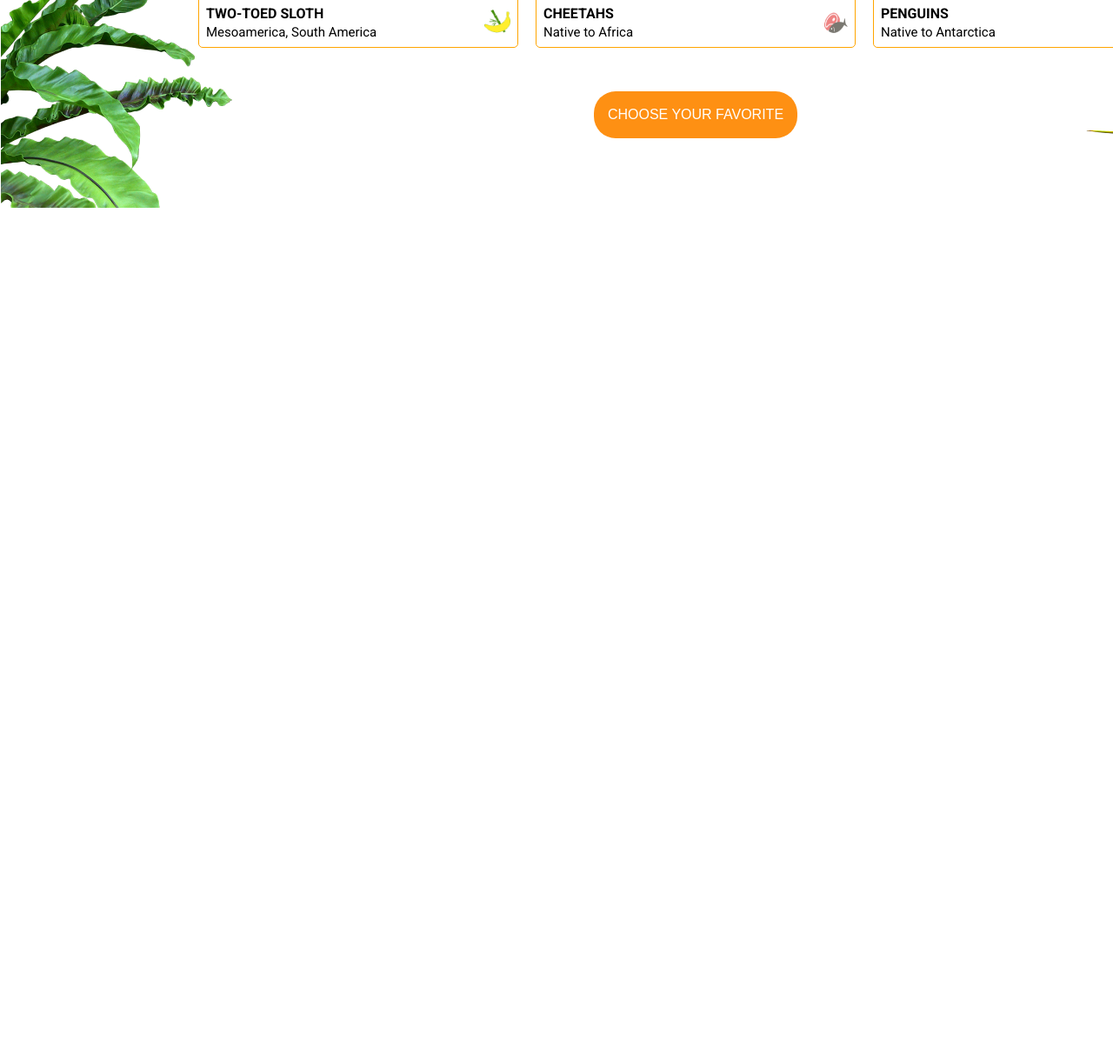
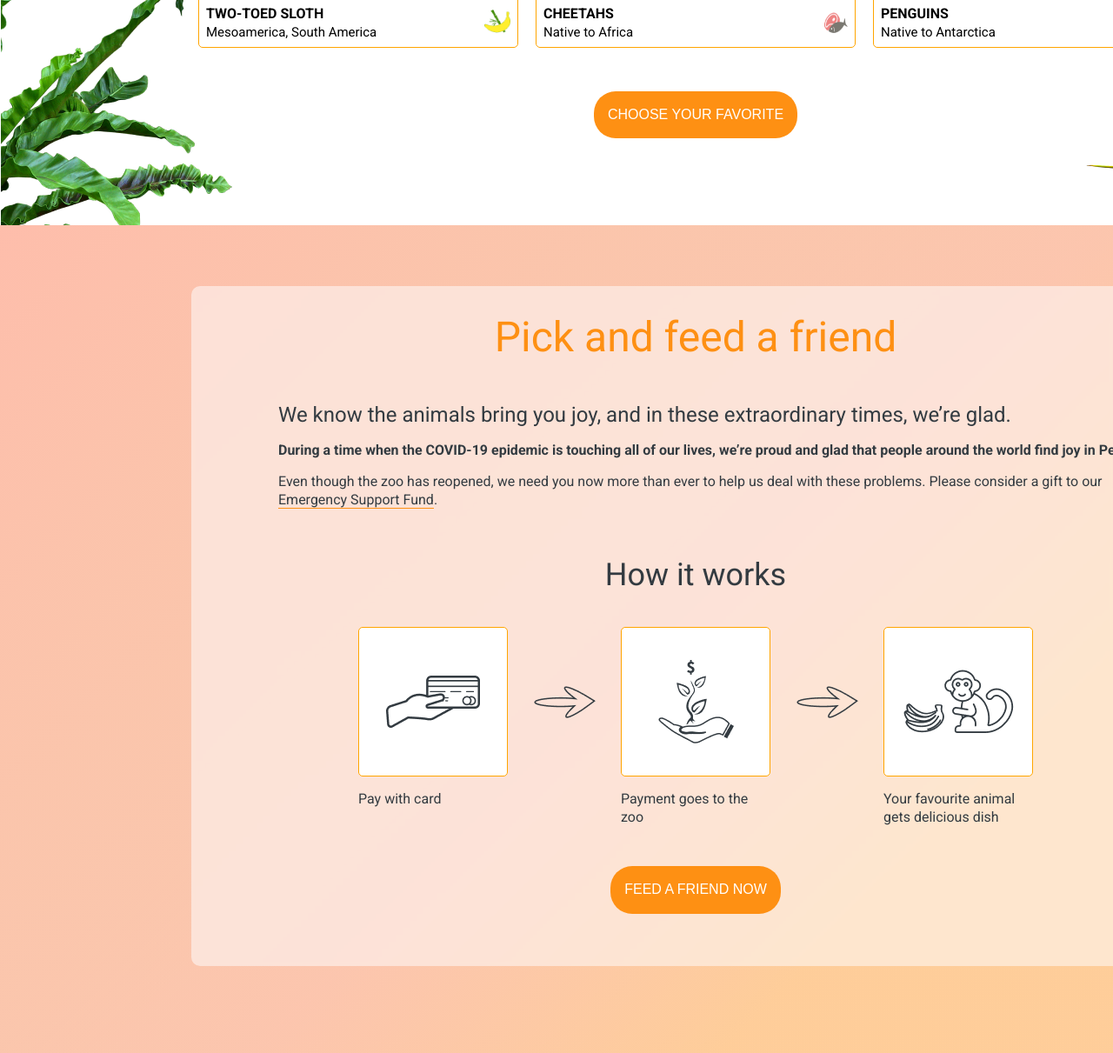
Before and after one commit to ykalenik/online-zoo, a plain HTML site: page pages/main/index.html in a window 1280 px wide. Shown: the part 2200-3411 px from the top of the page at 87% size. Before the commit the page ends 2439 px from the top, so only its background shows below. Drawn offline with Linux system fonts and the light colour scheme.

Commit message:
feat: add Feed a friend section

```diff
--- a/pages/main/index.html
+++ b/pages/main/index.html
@@ -1,6 +1,5 @@
 <!DOCTYPE html>
 <html lang="en">
-
 <head>
     <meta charset="UTF-8">
     <meta http-equiv="X-UA-Compatible" content="IE=edge">
@@ -11,7 +10,6 @@
     <link href="https://fonts.googleapis.com/css2?family=Roboto:wght@400;700&display=swap" rel="stylesheet">
     <link rel="stylesheet" href="style.css">
 </head>
-
 <body>
     <header class="header" id="header">
         <h1 class="logo"><a href="#header"><img src="/assets/images/logo_footer.png" alt="PetStory Online"></a></h1>
@@ -115,9 +113,50 @@
                 </div>
                 <button class="next-pet-btn">⟶</button>
             </div>
-            <button class="choose-favorite-pet-btn">choose your favorite</button>
+            <div class="choose-favorite-pet-btn-wrapper">
+                <button>choose your favorite</button>
+            </div>
+        </section>
+        <section class="peek-friend-section">
+            <div class="peek-friend-info">
+                <h2>Pick and feed a friend</h2>
+                <div class="peek-friend-msg">
+                    <p><span class="find-friend-apreciation-msg">We know the animals bring you joy, and in these
+                            extraordinary times, we’re glad.</span></p>
+                    <p><strong>During a time when the COVID-19 epidemic is touching all of our lives, we’re proud and
+                            glad that
+                            people around the world find joy in PetStory.</strong></p>
+                    <p>Even though the zoo has reopened, we need you now more than ever to help us deal with these
+                        problems.
+                        Please consider a gift to our <a href="#header" title="Emergency Support Fund">Emergency Support
+                            Fund</a>.</p>
+                </div>
+                <h3>How it works</h3>
+                <div class="donation-process-info">
+                    <div class="card">
+                        <img src="../../assets/icons/pay.png" alt="Pay icon">
+                    </div>
+                    <div class="arrow1">
+                        <img src="../../assets/icons/Vector.png" alt="Next step icon">
+                    </div>
+                    <div class="payment">
+                        <img src="../../assets/icons/zoo.png" alt="Save icon">
+                    </div>
+                    <div class="arrow2">
+                        <img src="../../assets/icons/Vector.png" alt="Next step icon">
+                    </div>
+                    <div class="happy-monkey">
+                        <img src="../../assets/icons/monkey.png" alt="Happy Monkey icon">
+                    </div>
+                    <p class="card-desc">Pay with card</p>
+                    <p class="payment-desc">Payment goes to the zoo</p>
+                    <p class="happy-monkey-desc">Your favourite animal gets delicious dish</p>
+                </div>
+                <div class="feed-friend-btn-wrapper">
+                    <button class="">Feed a friend now</button>
+                </div>
+            </div>
         </section>
     </main>
 </body>
-
 </html>
--- a/pages/main/style.css
+++ b/pages/main/style.css
@@ -9,6 +9,29 @@ body {
     body {
         width: 1600px;
     }
+}
+
+button {
+    padding: 16px;
+    text-transform: uppercase;
+    text-align: center;
+    color: white;
+    font-weight: 500;
+    font-style: normal;
+    font-size: 16px;
+    line-height: 140%;
+    background-color: #FE9013;
+    border-radius: 25px;
+    border: none;
+    cursor: pointer;
+}
+
+button:hover {
+    background-color: #E47209;
+}
+
+button:active {
+    background-color: green;
 }
 
 .header {
@@ -85,24 +108,7 @@ body {
     color: #FFEE2E;
 }
 
-.watch-animal-call-to-action button {
-    padding: 16px;
-    text-transform: uppercase;
-    text-align: center;
-    color: white;
-    font-weight: 500;
-    font-style: normal;
-    font-size: 16px;
-    line-height: 140%;
-    background-color: #FE9013;
-    border-radius: 25px;
-    border: none;
-    cursor: pointer;
-}
 
-.watch-animal-call-to-action button:hover {
-    background-color: #E47209;
-}
 
 .backstage-section {
     position: relative;
@@ -177,7 +183,7 @@ body {
 .pets-section::after {
     content: '';
     position: absolute;
-    bottom: -80px;
+    bottom: -20px;
     right: 1px;
     width: 370px;
     height: 275px;
@@ -276,26 +282,138 @@ body {
     cursor: pointer;
 }
 
-.previous-pet-btn:hover,
-.next-pet-btn:hover {
-    background-color: #E47209;
+.choose-favorite-pet-btn-wrapper {
+    margin: auto auto 100px auto;
 }
 
-.choose-favorite-pet-btn {
-    margin: auto;
-    padding: 16px;
-    font-weight: 500;
-    font-size: 16px;
-    line-height: 140%;
-    text-align: center;
-    text-transform: uppercase;
-    color: #FFFFFF;
-    background-color: #FE9013;
-    border-radius: 25px;
-    border: none;
-    cursor: pointer;
+.peek-friend-section {
+    display: flex;
+    flex-direction: column;
+    position: relative;
+    background: linear-gradient(315.75deg, rgba(254, 210, 144, 0.7) 30.06%, #FEBDAB 100.95%, rgba(254, 210, 144, 0.7) 106.36%), linear-gradient(315.75deg, rgba(254, 189, 171, 0.74) 30.06%, rgba(243, 169, 248, 0.66) 50.74%, #E0D8F0 80.49%, #EAF7FE 127.9%, #EAF7FE 149.54%), linear-gradient(315.75deg, rgba(254, 189, 171, 0.74) 30.06%, rgba(243, 169, 248, 0.66) 50.74%, #E0D8F0 80.49%, #EAF7FE 127.9%, #EAF7FE 149.54%);
+    z-index: 1;
 }
 
-.choose-favorite-pet-btn:hover {
-    background-color: #E47209;
+.peek-friend-info {
+    display: flex;
+    flex-direction: column;
+    align-items: center;
+    background: rgba(253, 253, 255, 0.52);
+    backdrop-filter: blur(2px);
+    margin: 70px 220px 100px 220px;
+    border-radius: 10px;
 }
+
+.peek-friend-info h2 {
+    margin: 30px auto;
+    font-weight: 400;
+    font-size: 48px;
+    line-height: 120%;
+    text-align: center;
+    color: #FE9013;
+}
+
+.peek-friend-info h3 {
+    font-weight: 400;
+    font-size: 36px;
+    line-height: 130%;
+    color: #333B41;
+}
+
+.peek-friend-info a {
+    text-decoration: none;
+    color: #333B41;
+    border-bottom: 1px solid #FE9013;
+}
+
+.peek-friend-info a:hover {
+    color: #F9804B;
+}
+
+.peek-friend-msg {
+    margin: auto 50px auto 100px;
+}
+
+.peek-friend-info p {
+    font-weight: 400;
+    font-size: 16px;
+    line-height: 130%;
+    color: #333B41;
+}
+
+.find-friend-apreciation-msg {
+    margin: 0 auto 10px auto;
+    font-weight: 400;
+    font-size: 24px;
+    line-height: 120%;
+    color: #333B41;
+}
+
+.donation-process-info {
+    display: grid;
+    grid-template-areas:
+        "card      arrow1 payment      arrow2 happy-monkey"
+        "card-desc .      payment-desc .      happy-monkey-desc";
+}
+
+.card {
+    grid-area: card;
+}
+
+.arrow1 {
+    grid-area: arrow1;
+}
+
+.payment {
+    grid-area: payment;
+}
+
+.arrow2 {
+    grid-area: arrow2;
+}
+
+.happy-monkey {
+    grid-area: happy-monkey;
+}
+
+.card-desc {
+    grid-area: card-desc;
+}
+
+.payment-desc {
+    grid-area: payment-desc;
+}
+
+.happy-monkey-desc {
+    grid-area: happy-monkey-desc;
+}
+
+.card,
+.payment,
+.happy-monkey {
+    display: flex;
+    align-items: center;
+    justify-content: center;
+    width: 170px;
+    height: 170px;
+    border: orange 1px solid;
+    border-radius: 5px;
+    background-color: white;
+}
+
+.arrow1,
+.arrow2 {
+    margin: auto 30px;
+    width: 70px;
+    height: 35px;
+}
+
+.card-desc,
+.payment-desc,
+.happy-monkey-desc {
+    width: 170px;
+}
+
+.feed-friend-btn-wrapper {
+    margin: 30px auto 60px auto;
+}
```
Also changed, not shown: assets/icons/Vector.png (added), assets/icons/monkey.png (added), assets/icons/pay.png (added), assets/icons/zoo.png (added).
